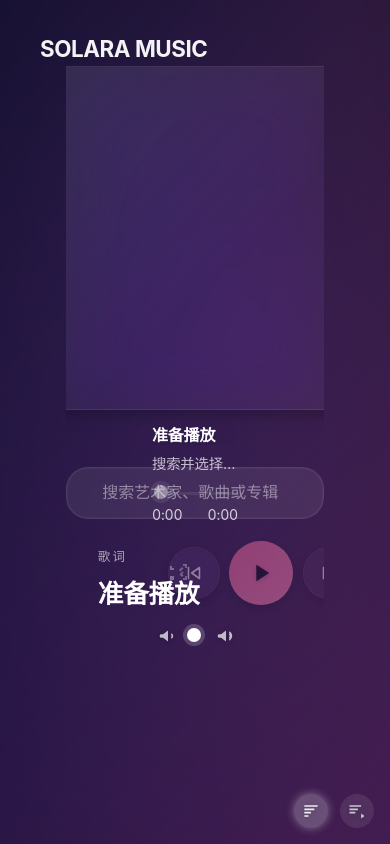
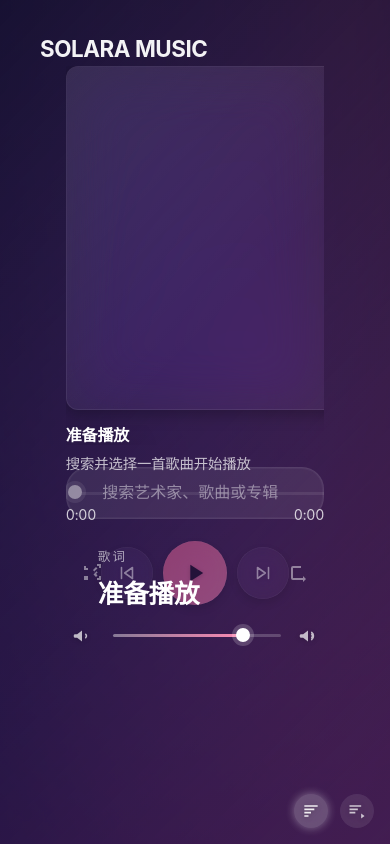
Before and after one commit to akudamatata/Solara-Apple-Music-Version, a React (Vite) app: page / in a window 390 px wide. Built offline with nearby package versions, Linux system fonts and the light colour scheme; a web font is replaced by a local one.

Commit message:
Align album and search layout spacing

```diff
--- a/src/App.css
+++ b/src/App.css
@@ -16,7 +16,8 @@
 
 :root {
   --layout-top-baseline: 96px;
-  --layout-horizontal-padding: clamp(2.6rem, 4vw, 3.6rem);
+  --layout-horizontal-padding: clamp(2.8rem, 5.2vw, 5.2rem);
+  --layout-content-width: clamp(60rem, 84vw, 94rem);
   --space-stack-xs: clamp(0.35rem, 0.9vw, 0.55rem);
   --space-stack-sm: clamp(0.6rem, 1.4vw, 0.9rem);
   --space-stack-md: clamp(0.95rem, 1.9vw, 1.3rem);
@@ -154,19 +155,22 @@
   position: relative;
   z-index: 3;
   display: grid;
-  grid-template-columns: minmax(320px, 40%) minmax(0, 60%);
-  gap: clamp(2.6rem, 4.8vw, 3.6rem);
+  grid-template-columns: minmax(0, 0.44fr) minmax(0, 0.56fr);
+  gap: clamp(2.8rem, 5vw, 4.4rem);
   align-items: flex-start;
+  justify-content: center;
   justify-items: stretch;
   --layout-padding: clamp(2.2rem, 4.2vw, 3.1rem);
+  --panel-padding: clamp(2.2rem, 4.4vw, 3.2rem);
+  --panel-padding-inline: clamp(2.6rem, 5vw, 4rem);
   padding: var(--layout-top-baseline) var(--layout-horizontal-padding) var(--layout-padding);
   min-height: 100vh;
   min-height: 100svh;
   min-height: 100dvh;
-  width: 100%;
+  width: min(100%, var(--layout-content-width));
+  margin-inline: auto;
   box-sizing: border-box;
   overflow: hidden;
-  --panel-padding: clamp(2.2rem, 4.4vw, 3.2rem);
 }
 
 .panel {
@@ -176,7 +180,8 @@
   min-width: 0;
   position: relative;
   overflow: visible;
-  padding: var(--panel-padding);
+  padding: var(--panel-padding-block, var(--panel-padding))
+    var(--panel-padding-inline, var(--panel-padding));
   flex: 1 1 0;
   max-height: calc(100vh - var(--layout-top-baseline) - var(--layout-padding));
   max-height: calc(100dvh - var(--layout-top-baseline) - var(--layout-padding));
@@ -184,6 +189,7 @@
 
 .playback-panel {
   --panel-padding: clamp(2.6rem, 5vw, 3.6rem);
+  --panel-padding-block: clamp(2.6rem, 5vw, 3.6rem);
   align-items: stretch;
   gap: clamp(2rem, 4vh, 3rem);
   justify-content: center;
@@ -191,6 +197,7 @@
 
 .list-panel {
   --panel-padding: clamp(2.4rem, 4.6vw, 3.2rem);
+  --panel-padding-block: clamp(2.4rem, 4.6vw, 3.2rem);
   align-items: stretch;
   justify-content: flex-start;
   min-width: 0;
@@ -202,14 +209,13 @@
   flex: 1;
   display: grid;
   grid-template-columns:
-    [gutter] minmax(16px, 1fr)
-    [content-start] minmax(360px, 540px)
-    [content-end] minmax(16px, 1fr);
+    [content-start] clamp(20rem, 32vw, 32rem)
+    [content-end] minmax(0, 1fr);
   grid-auto-rows: auto;
   row-gap: clamp(1.6rem, 3vh, 2.4rem);
   align-items: start;
   align-content: start;
-  justify-items: center;
+  justify-items: start;
   width: 100%;
   margin: 0;
   padding: 0 0 clamp(2.4rem, 4vh, 3.4rem);
@@ -232,7 +238,7 @@
 .player-cover {
   position: relative;
   grid-column: content-start / content-end;
-  justify-self: center;
+  justify-self: start;
   align-self: start;
   display: flex;
   align-items: flex-start;
@@ -317,7 +323,7 @@
   row-gap: clamp(0.5rem, 1vw, 0.75rem);
   grid-column: content-start / content-end;
   width: min(100%, var(--progress-width));
-  justify-self: center;
+  justify-self: start;
 }
 
 .player-title {
@@ -385,7 +391,7 @@
   column-gap: clamp(0.8rem, 1.6vw, 1.1rem);
   margin-top: 0;
   width: min(100%, var(--progress-width));
-  justify-self: center;
+  justify-self: start;
 }
 
 .player-controls .shuffle {
@@ -603,7 +609,7 @@
   padding-bottom: clamp(0.8rem, 2.4vh, 1.3rem);
   margin-top: 0;
   width: min(100%, var(--progress-width));
-  justify-self: center;
+  justify-self: start;
 }
 
 .volume-slider {
@@ -1271,6 +1277,7 @@
     padding: var(--layout-padding);
     gap: clamp(1.8rem, 4vw, 2.6rem);
     --panel-padding: clamp(1.6rem, 3.6vw, 2.4rem);
+    --panel-padding-inline: clamp(1.6rem, 3.6vw, 2.4rem);
   }
 
   .player-grid {
@@ -1299,6 +1306,7 @@
     padding: var(--layout-padding);
     gap: clamp(1.4rem, 4vw, 2rem);
     --panel-padding: clamp(1.2rem, 3.2vw, 2rem);
+    --panel-padding-inline: clamp(1.2rem, 3.2vw, 2rem);
   }
 
   .player-grid {
@@ -1549,22 +1557,23 @@
 @media (max-width: 1366px) {
   .player-stage {
     grid-template-columns:
-      [gutter] minmax(12px, 1fr)
-      [content-start] minmax(340px, 520px)
-      [content-end] minmax(12px, 1fr);
+      [content-start] clamp(18rem, 44vw, 30rem)
+      [content-end] minmax(0, 1fr);
   }
 }
 
 @media (max-width: 1100px) {
   .app-layout {
-    grid-template-columns: minmax(280px, 42%) minmax(0, 58%);
+    grid-template-columns: minmax(0, 0.46fr) minmax(0, 0.54fr);
     gap: clamp(2.2rem, 5vw, 3rem);
-    --layout-horizontal-padding: clamp(2.3rem, 4.5vw, 3.1rem);
+    --layout-horizontal-padding: clamp(2.3rem, 4.5vw, 3.3rem);
     --layout-top-baseline: clamp(2.4rem, 5.4vw, 3rem);
+    --panel-padding-inline: clamp(2.2rem, 4.6vw, 3.2rem);
   }
 
   .playback-panel {
     --panel-padding: clamp(2.4rem, 4.8vw, 3.3rem);
+    --panel-padding-block: clamp(2.4rem, 4.8vw, 3.3rem);
   }
 }
 
@@ -1575,15 +1584,13 @@
     min-height: auto;
     --layout-horizontal-padding: clamp(1.8rem, 6vw, 2.4rem);
     --layout-top-baseline: clamp(2.2rem, 6vw, 2.8rem);
+    --panel-padding-inline: clamp(2rem, 6vw, 2.6rem);
   }
 
   .panel {
+    --panel-padding: clamp(2rem, 6vw, 2.6rem);
+    --panel-padding-block: clamp(2rem, 6vw, 2.6rem);
     max-height: none;
-  }
-
-  .playback-panel,
-  .list-panel {
-    padding: clamp(2rem, 6vw, 2.6rem);
   }
 
   .playback-panel {
@@ -1591,10 +1598,7 @@
   }
 
   .player-stage {
-    grid-template-columns:
-      [gutter] minmax(8px, 1fr)
-      [content-start] minmax(0, 1fr)
-      [content-end] minmax(8px, 1fr);
+    grid-template-columns: [content-start] minmax(0, 1fr) [content-end];
   }
 
   .album-art {
```
